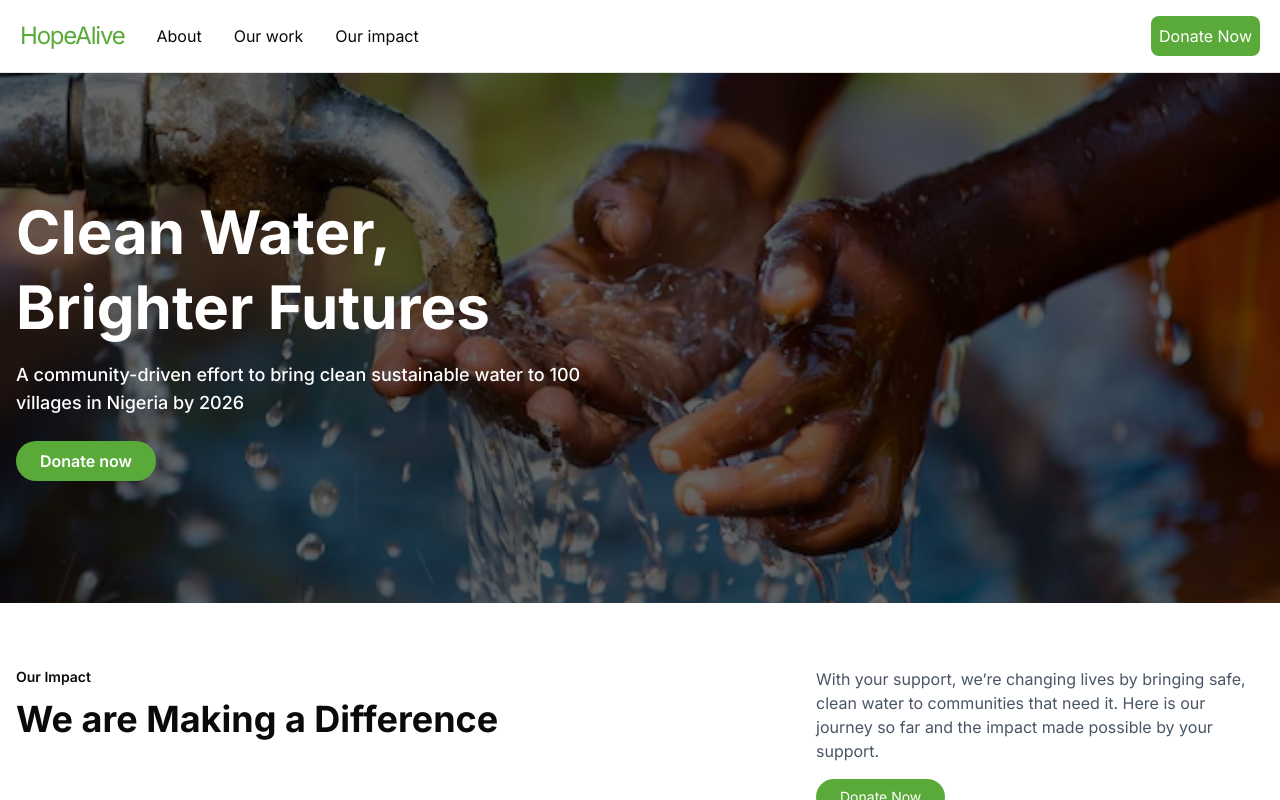
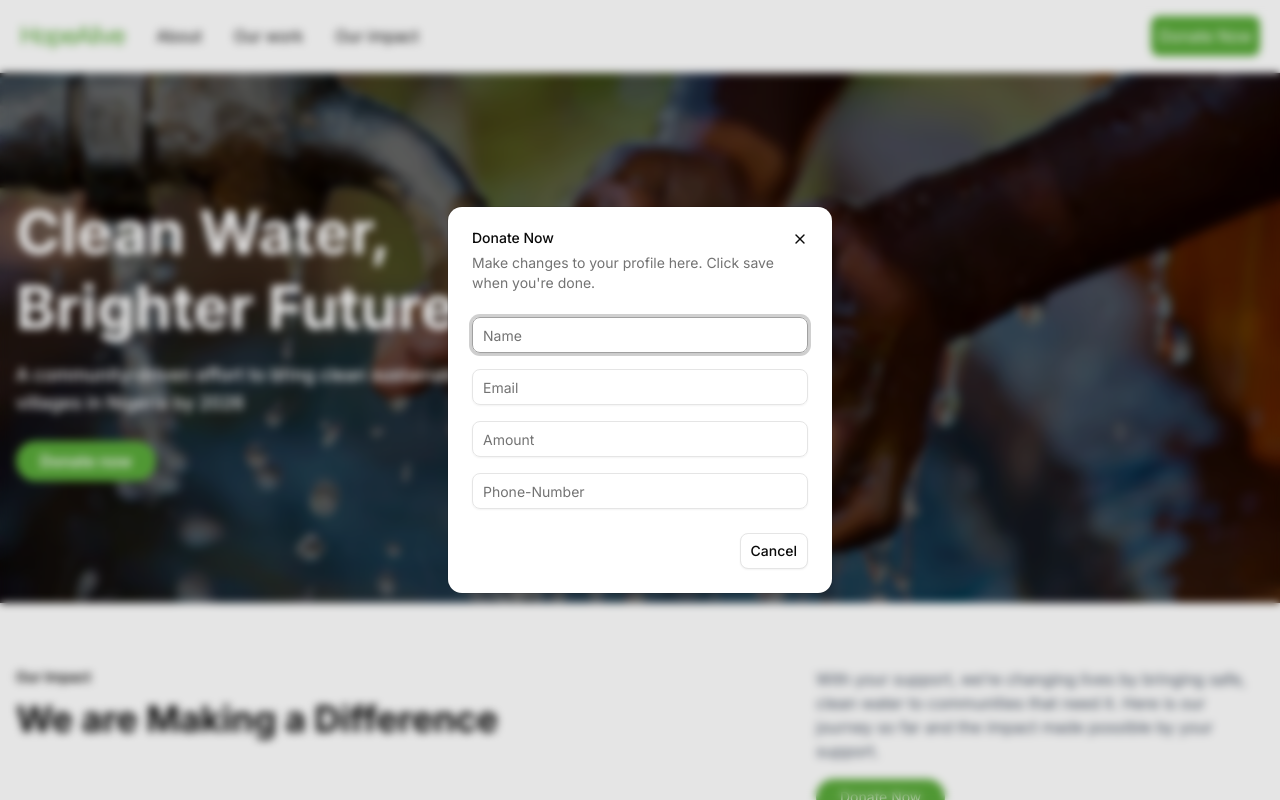
Before and after one commit to Drew-space/charity-donating, a Next.js app: page / in a window 1280 px wide. Both pictures are taken after a click on the button "Donate now". Shown: the top 800 px of the page. Built offline with nearby package versions, Linux system fonts and the light colour scheme; no server answers.

Commit message:
feat: Added payment integration with paystack

```diff
--- a/components/Hero.tsx
+++ b/components/Hero.tsx
@@ -1,7 +1,88 @@
+"use client";
+
 import Image from "next/image";
-import React from "react";
+import React, { useState } from "react";
+import {
+  Dialog,
+  DialogClose,
+  DialogContent,
+  DialogDescription,
+  DialogFooter,
+  DialogHeader,
+  DialogTitle,
+  DialogTrigger,
+} from "./ui/dialog";
+import { Button } from "./ui/button";
+
+import { Input } from "./ui/input";
+
+import z from "zod/v3";
+import { error } from "console";
+import { useForm } from "react-hook-form";
+import { zodResolver } from "@hookform/resolvers/zod";
+import { email } from "zod/v4-mini";
+import dynamic from "next/dynamic";
+
+const schema = z.object({
+  email: z.string().email(),
+  name: z.string(),
+  phone: z.string().min(10),
+  amount: z.number().min(100),
+});
+
+type formData = z.infer<typeof schema>;
+const PaystackButton = dynamic(
+  () => import("react-paystack").then((mod) => mod.PaystackButton),
+  { ssr: false },
+);
 
 const Hero = () => {
+  const [open, setOpen] = useState(false);
+
+  const publicKey = process.env.NEXT_PUBLIC_PAYSTACK_PUBLIC_KEY || "";
+
+  const {
+    register,
+    handleSubmit,
+    watch,
+    reset,
+    formState: { errors },
+  } = useForm<formData>({
+    resolver: zodResolver(schema),
+  });
+
+  const email = watch("email");
+  const amount = watch("amount");
+
+  const componentProps = {
+    email,
+    amount: amount * 100,
+    publicKey,
+    currency: "NGN",
+
+    metadata: {
+      custom_fields: [
+        {
+          display_name: "Email",
+          variable_name: "email",
+          value: email,
+        },
+        {
+          display_name: "Amount",
+          variable_name: "amount",
+          value: amount,
+        },
+      ],
+    },
+
+    text: "Donate",
+    onSuccess: () => {
+      setOpen(false);
+      alert("Thank you for donating");
+    },
+    onClose: () => alert("Are you sure you want to close"),
+  };
+
   return (
     <div className="relative w-full h-100 md:h-132.5">
       <Image
@@ -34,9 +115,75 @@ const Hero = () => {
               villages in Nigeria by {new Date().getFullYear()}
             </p>
 
-            <button className="mt-6 bg-[#5aaa3a] text-white px-6 py-2 rounded-full text-sm md:text-base font-semibold ">
-              Donate now
-            </button>
+            <Dialog open={open} onOpenChange={setOpen}>
+              <form>
+                <DialogTrigger asChild>
+                  <button
+                    className="mt-6 bg-[#5aaa3a] text-white px-6 py-2 rounded-full text-sm md:text-base font-semibold "
+                    onClick={() => setOpen(true)}
+                  >
+                    Donate now
+                  </button>
+                </DialogTrigger>
+                <DialogContent className="sm:max-w-sm">
+                  <DialogHeader>
+                    <DialogTitle>Donate Now</DialogTitle>
+                    <DialogDescription>
+                      Make changes to your profile here. Click save when
+                      you&apos;re done.
+                    </DialogDescription>
+                  </DialogHeader>
+                  <div className="flex flex-col gap-4">
+                    <div className="">
+                      <Input placeholder="Name" {...register("name")} />
+                      <p className="text-red-500 text-sm">
+                        {errors.name?.message}
+                      </p>
+                    </div>
+
+                    <div className="">
+                      <Input placeholder="Email" {...register("email")} />
+                      <p className="text-red-500 text-sm">
+                        {errors.email?.message}
+                      </p>
+                    </div>
+                    <div className="">
+                      <Input
+                        placeholder="Amount"
+                        {...register("amount", { valueAsNumber: true })}
+                      />
+                      <p className="text-red-500 text-sm">
+                        {errors.amount?.message}
+                      </p>
+                    </div>
+                    <div className="">
+                      <Input
+                        placeholder="Phone-Number"
+                        {...register("phone")}
+                      />
+                      <p className="text-red-500 text-sm">
+                        {errors.phone?.message}
+                      </p>
+                    </div>
+                  </div>
+
+                  <DialogFooter className="flex items-center">
+                    <DialogClose asChild>
+                      <Button variant="outline">Cancel</Button>
+                    </DialogClose>
+                    {email && amount !== undefined && (
+                      <div className="" onClick={() => setOpen(false)}>
+                        <PaystackButton
+                          {...componentProps}
+                          className="bg-[#5aaa3a] text-white rounded-md py-2 px-2"
+                          text="Donate"
+                        />
+                      </div>
+                    )}
+                  </DialogFooter>
+                </DialogContent>
+              </form>
+            </Dialog>
           </div>
         </div>
       </div>
--- /dev/null
+++ b/components/ui/dialog.tsx
@@ -0,0 +1,165 @@
+"use client"
+
+import * as React from "react"
+import { Dialog as DialogPrimitive } from "radix-ui"
+
+import { cn } from "@/lib/utils"
+import { Button } from "@/components/ui/button"
+import { XIcon } from "lucide-react"
+
+function Dialog({
+  ...props
+}: React.ComponentProps<typeof DialogPrimitive.Root>) {
+  return <DialogPrimitive.Root data-slot="dialog" {...props} />
+}
+
+function DialogTrigger({
+  ...props
+}: React.ComponentProps<typeof DialogPrimitive.Trigger>) {
+  return <DialogPrimitive.Trigger data-slot="dialog-trigger" {...props} />
+}
+
+function DialogPortal({
+  ...props
+}: React.ComponentProps<typeof DialogPrimitive.Portal>) {
+  return <DialogPrimitive.Portal data-slot="dialog-portal" {...props} />
+}
+
+function DialogClose({
+  ...props
+}: React.ComponentProps<typeof DialogPrimitive.Close>) {
+  return <DialogPrimitive.Close data-slot="dialog-close" {...props} />
+}
+
+function DialogOverlay({
+  className,
+  ...props
+}: React.ComponentProps<typeof DialogPrimitive.Overlay>) {
+  return (
+    <DialogPrimitive.Overlay
+      data-slot="dialog-overlay"
+      className={cn(
+        "fixed inset-0 isolate z-50 bg-black/10 duration-100 supports-backdrop-filter:backdrop-blur-xs data-open:animate-in data-open:fade-in-0 data-closed:animate-out data-closed:fade-out-0",
+        className
+      )}
+      {...props}
+    />
+  )
+}
+
+function DialogContent({
+  className,
+  children,
+  showCloseButton = true,
+  ...props
+}: React.ComponentProps<typeof DialogPrimitive.Content> & {
+  showCloseButton?: boolean
+}) {
+  return (
+    <DialogPortal>
+      <DialogOverlay />
+      <DialogPrimitive.Content
+        data-slot="dialog-content"
+        className={cn(
+          "fixed top-1/2 left-1/2 z-50 grid w-full max-w-[calc(100%-2rem)] -translate-x-1/2 -translate-y-1/2 gap-6 rounded-xl bg-popover p-6 text-sm text-popover-foreground ring-1 ring-foreground/10 duration-100 outline-none sm:max-w-md data-open:animate-in data-open:fade-in-0 data-open:zoom-in-95 data-closed:animate-out data-closed:fade-out-0 data-closed:zoom-out-95",
+          className
+        )}
+        {...props}
+      >
+        {children}
+        {showCloseButton && (
+          <DialogPrimitive.Close data-slot="dialog-close" asChild>
+            <Button
+              variant="ghost"
+              className="absolute top-4 right-4"
+              size="icon-sm"
+            >
+              <XIcon
+              />
+              <span className="sr-only">Close</span>
+            </Button>
+          </DialogPrimitive.Close>
+        )}
+      </DialogPrimitive.Content>
+    </DialogPortal>
+  )
+}
+
+function DialogHeader({ className, ...props }: React.ComponentProps<"div">) {
+  return (
+    <div
+      data-slot="dialog-header"
+      className={cn("flex flex-col gap-2", className)}
+      {...props}
+    />
+  )
+}
+
+function DialogFooter({
+  className,
+  showCloseButton = false,
+  children,
+  ...props
+}: React.ComponentProps<"div"> & {
+  showCloseButton?: boolean
+}) {
+  return (
+    <div
+      data-slot="dialog-footer"
+      className={cn(
+        "flex flex-col-reverse gap-2 sm:flex-row sm:justify-end",
+        className
+      )}
+      {...props}
+    >
+      {children}
+      {showCloseButton && (
+        <DialogPrimitive.Close asChild>
+          <Button variant="outline">Close</Button>
+        </DialogPrimitive.Close>
+      )}
+    </div>
+  )
+}
+
+function DialogTitle({
+  className,
+  ...props
+}: React.ComponentProps<typeof DialogPrimitive.Title>) {
+  return (
+    <DialogPrimitive.Title
+      data-slot="dialog-title"
+      className={cn("leading-none font-medium", className)}
+      {...props}
+    />
+  )
+}
+
+function DialogDescription({
+  className,
+  ...props
+}: React.ComponentProps<typeof DialogPrimitive.Description>) {
+  return (
+    <DialogPrimitive.Description
+      data-slot="dialog-description"
+      className={cn(
+        "text-sm text-muted-foreground *:[a]:underline *:[a]:underline-offset-3 *:[a]:hover:text-foreground",
+        className
+      )}
+      {...props}
+    />
+  )
+}
+
+export {
+  Dialog,
+  DialogClose,
+  DialogContent,
+  DialogDescription,
+  DialogFooter,
+  DialogHeader,
+  DialogOverlay,
+  DialogPortal,
+  DialogTitle,
+  DialogTrigger,
+}
--- /dev/null
+++ b/components/ui/input.tsx
@@ -0,0 +1,19 @@
+import * as React from "react";
+
+import { cn } from "@/lib/utils";
+
+function Input({ className, type, ...props }: React.ComponentProps<"input">) {
+  return (
+    <input
+      type={type}
+      data-slot="input"
+      className={cn(
+        "h-9 w-full min-w-0 rounded-md border border-input bg-transparent px-2.5 py-1 text-base shadow-xs transition-[color,box-shadow] outline-none file:inline-flex file:h-7 file:border-0 file:bg-transparent file:text-sm file:font-medium file:text-foreground placeholder:text-muted-foreground focus-visible:border-ring focus-visible:ring-3 focus-visible:ring-ring/50 disabled:pointer-events-none disabled:cursor-not-allowed disabled:opacity-50 aria-invalid:border-destructive aria-invalid:ring-3 aria-invalid:ring-destructive/20 md:text-sm dark:bg-input/30 dark:aria-invalid:border-destructive/50 dark:aria-invalid:ring-destructive/40",
+        className,
+      )}
+      {...props}
+    />
+  );
+}
+
+export { Input };
--- a/package.json
+++ b/package.json
@@ -9,6 +9,7 @@
     "lint": "eslint"
   },
   "dependencies": {
+    "@hookform/resolvers": "^5.2.2",
     "class-variance-authority": "^0.7.1",
     "clsx": "^2.1.1",
     "embla-carousel": "^8.6.0",
@@ -18,6 +19,8 @@
     "radix-ui": "^1.4.3",
     "react": "19.2.3",
     "react-dom": "19.2.3",
+    "react-hook-form": "^7.72.0",
+    "react-paystack": "^6.0.0",
     "shadcn": "^4.0.6",
     "tailwind-merge": "^3.5.0",
     "tw-animate-css": "^1.4.0"
```
Also changed, not shown: 1 other file (tests, documents, lock files or other folders).
